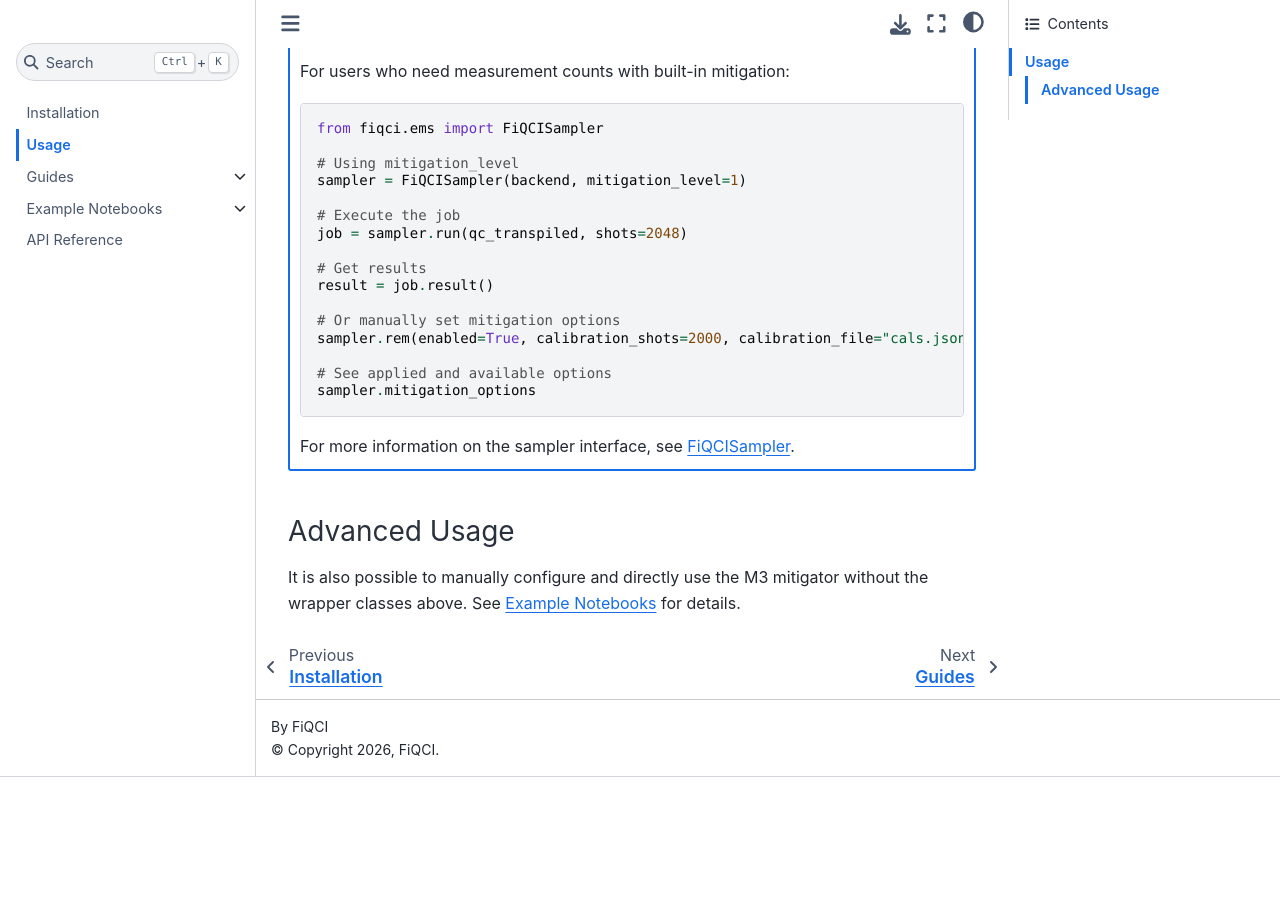
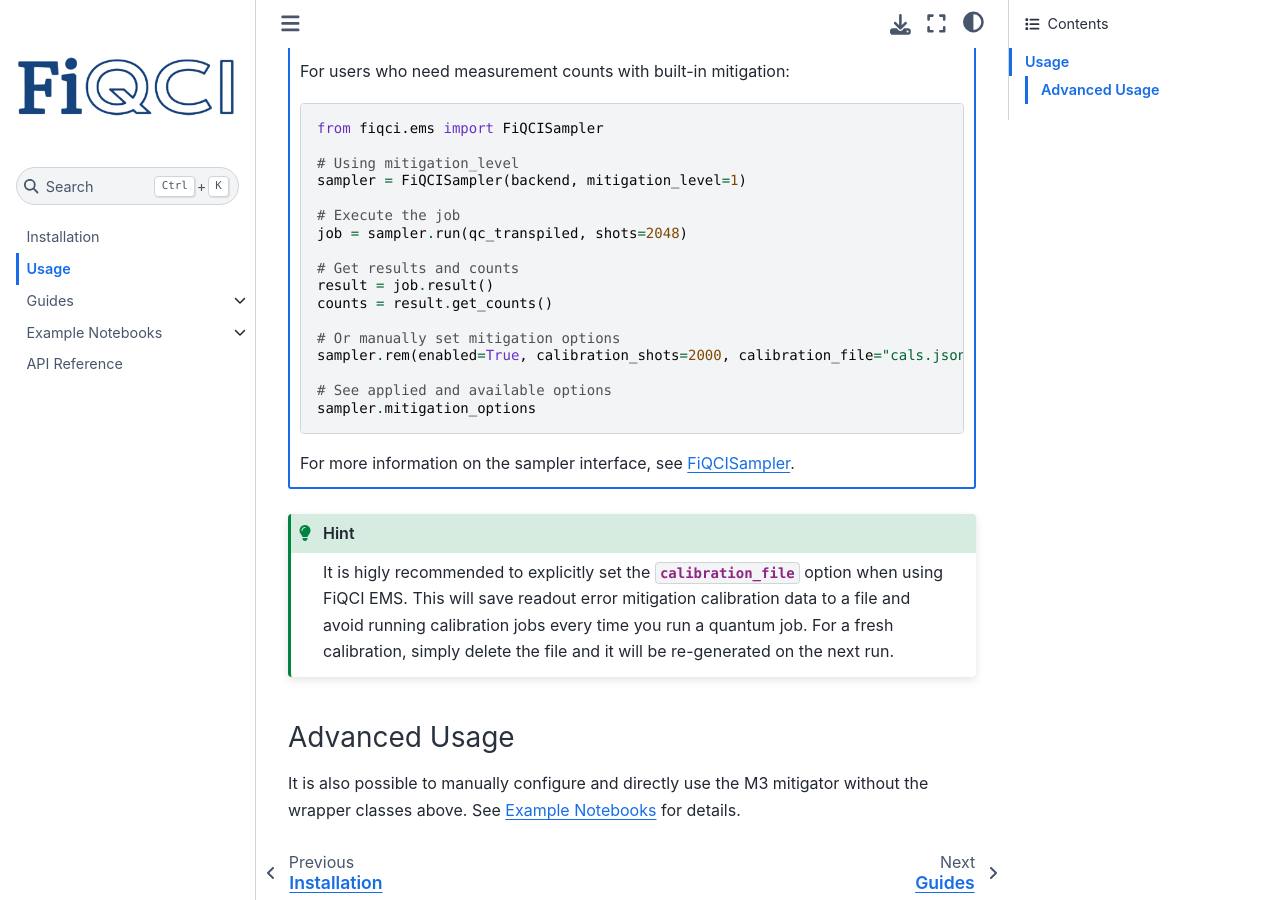
Before and after one commit to FiQCI/fiqci-ems, a Sphinx documentation site: the page built from docs/pages/Usage.rst, in a window 1280 px wide and 900 px high, scrolled down 901 px. Built offline with Sphinx 7.4.7 and the Sphinx Book theme 1.1.4, drawn with Linux system fonts in a browser that asks for light colours; before the commit the page ends 1678 px from its top, so only the background shows below that.

Commit message:
update docs

```diff
--- a/docs/pages/Usage.rst
+++ b/docs/pages/Usage.rst
@@ -53,8 +53,9 @@
         # Execute the job
         job = sampler.run(qc_transpiled, shots=2048)
 
-        # Get results
+        # Get results and counts
         result = job.result()
+        counts = result.get_counts()
 
         # Or manually set mitigation options
         sampler.rem(enabled=True, calibration_shots=2000, calibration_file="cals.json")
@@ -76,7 +77,7 @@
         from qiskit.quantum_info import SparsePauliOp
 
         # Using mitigation_level
-        estimator = FiQCIEstimator(backend, mitigation_level=1)
+        estimator = FiQCIEstimator(backend, mitigation_level=1, calibration_file="cals.json")
 
         # Define observables
         observables = SparsePauliOp.from_list([("ZZ", 1), ("IX", 1)])
@@ -85,19 +86,23 @@
         device_observables = observables.apply_layout(qc_transpiled.layout)
 
         # Execute the job
-        job = estimator.run(qc_transpiled, observables=device_observables, shots=2048)
+        estimator_job = estimator.run(qc_transpiled, observables=device_observables, shots=2048)
 
         # Get expectation values
-        evs = job.expectation_values()
+        evs = estimator_job.expectation_values()
 
-        # Access the underlying backend job
-        underlying_job = job.job()
+        # Access the underlying backend job and its attributes
+        underlying_job = estimator_job.job()
+        results = underlying_job.result()
+        counts = results.get_counts()
 
         # Or manually set mitigation options
         estimator.rem(enabled=True, calibration_shots=2000, calibration_file="cals.json")
 
         # See applied and available options
         estimator.mitigation_options
+
+      Access raw (pre-mitigation) expectation values via :meth:`~fiqci.ems.primitives.fiqci_estimator.FiQCIEstimatorJob.raw_expectation_values`.
 
       For more information on the estimator interface, see :doc:`FiQCIEstimatorUsage`.
 
@@ -112,13 +117,14 @@
         from fiqci.ems import FiQCIBackend
 
         # Using mitigation_level
-        backend = FiQCIBackend(backend, mitigation_level=1)
+        backend = FiQCIBackend(backend, mitigation_level=1, calibration_file="cals.json")
 
         # Execute the job
         job = backend.run(circuit, shots=1024)
 
-        # Get the results
+        # Get the results and counts
         result = job.result()
+        counts = result.get_counts()
 
         # Or manually set mitigation options
         backend.rem(enabled=True, calibration_shots=2000, calibration_file="cals.json")
@@ -130,6 +136,10 @@
 
       The mitigation options for :class:`~fiqci.ems.FiQCIBackend` are the same as for :class:`~fiqci.ems.FiQCISampler`. For more information, see :doc:`FiQCISamplerUsage`.
 
+.. hint::
+
+   It is higly recommended to explicitly set the :attr:`calibration_file` option when using FiQCI EMS. This will save readout error mitigation calibration data to a file and avoid running calibration jobs every time you run a quantum job. For a fresh calibration, simply delete the file and it will be re-generated on the next run.
+
 Advanced Usage
 ~~~~~~~~~~~~~~
 
```
